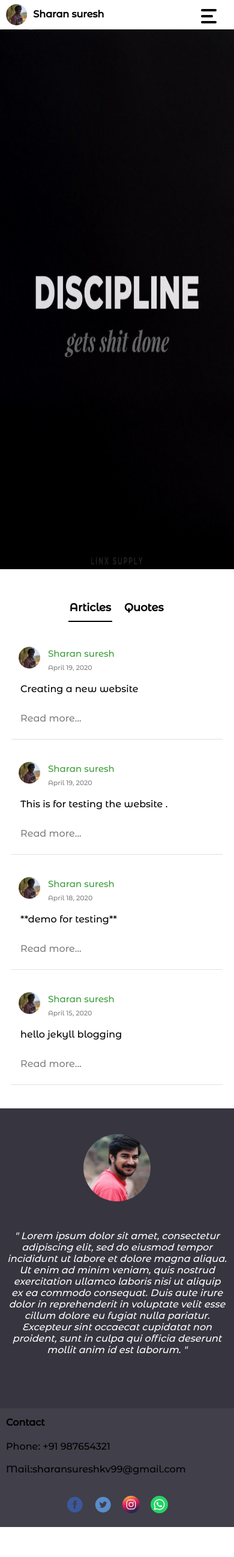
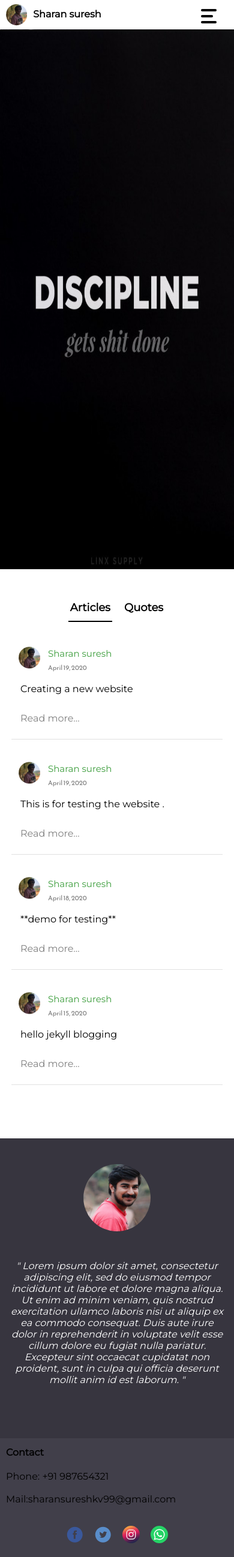
Before and after one commit to sharansureshkv99/blog, a Jekyll site: the page built from index.html, in a window 390 px wide. Shown: the whole page at 60% size. Built offline with Jekyll 4.4.1, drawn with Linux system fonts in a browser that asks for light colours; before the commit the page ends 2546 px from its top, so only the background shows below that.

Commit message:
update main.css

```diff
--- a/assets/main.css
+++ b/assets/main.css
@@ -1,9 +1,9 @@
-@import url('https://fonts.googleapis.com/css2?family=Montserrat+Alternates:wght@500&display=swap');
+@import url('https://fonts.googleapis.com/css2?family=Montserrat&family=Reem+Kufi&family=Roboto:wght@300&display=swap');
 
 
 *{
     box-sizing: border-box;
-    font-family: 'Montserrat Alternates', sans-serif;
+    font-family: 'Montserrat', sans-serif;
     outline: none;
 }
 html,body{
@@ -194,6 +194,7 @@
         flex-direction: column;
         padding: 10%;
         padding-top:0px;
+
     }
     .article {
         display: flex;
@@ -248,6 +249,7 @@
         line-height: 22px;
         font-size:11px;
         color:grey;
+        font-family: 'Reem Kufi', sans-serif;
 
     }
     .name{
@@ -267,6 +269,7 @@
         display: block;
         background:#37353f;
         height: 500px;
+        margin-top:50px;
     }
     .about p{
 
```
